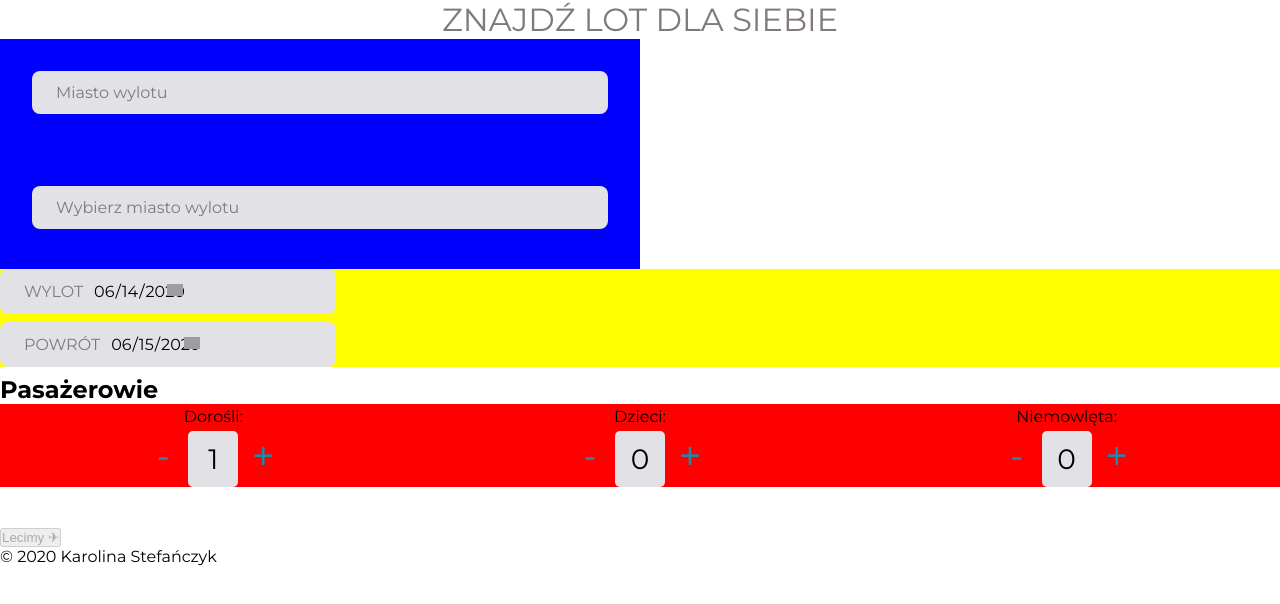
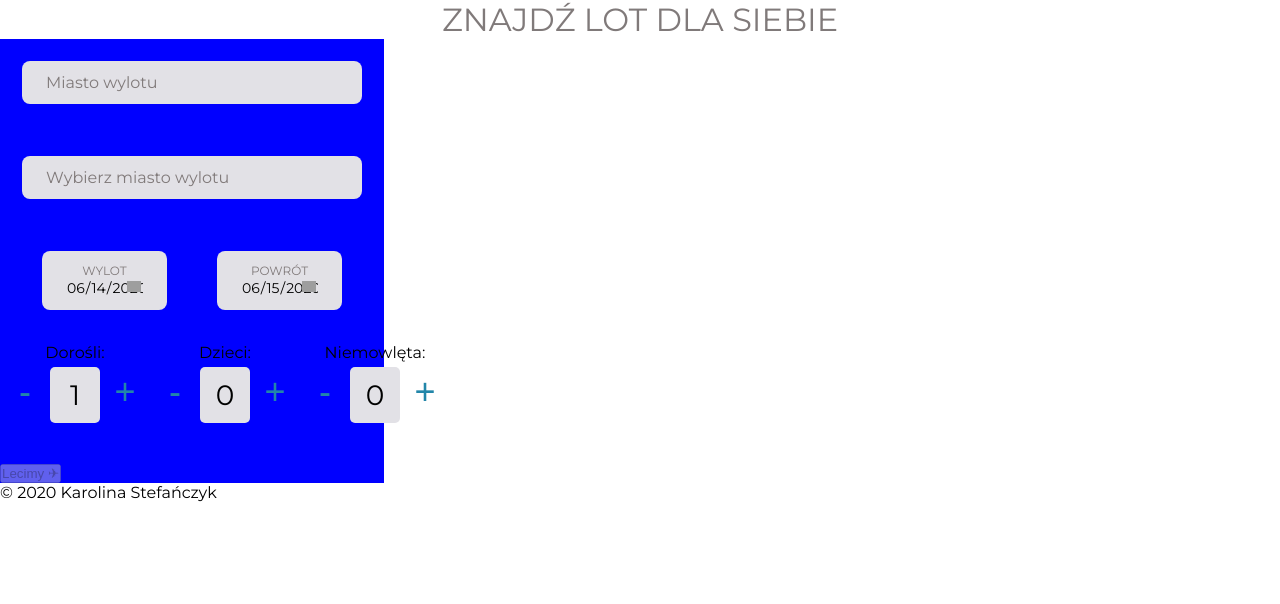
Before and after one commit to karolina-S/flightApp, an Angular app: page /main-page in a window 1280 px wide. Shown: the top 604 px of the page. Built offline with nearby package versions, Linux system fonts and the light colour scheme.

Commit message:
Initializing ghpages

```diff
--- a/src/app/main-page/main-page.component.html
+++ b/src/app/main-page/main-page.component.html
@@ -45,6 +45,7 @@
         </div>
       </div>
     </div>
+
     <div class="date__wrapper">
       <div class="date">
         <div class="date__container">
@@ -57,7 +58,6 @@
         </div>
       </div>
     </div>
-    <h2 class="passengers__label">Pasażerowie</h2>
     <div class="passengers-container">
       <div class="passengers-container__item">
         <p class="passengers-name">Dorośli:</p>
--- a/src/app/main-page/main-page.component.scss
+++ b/src/app/main-page/main-page.component.scss
@@ -9,17 +9,14 @@ label {
   cursor: pointer;
 }
 
-.form-container {
-  display: flex;
-
+.form {
+  width: 30vw;
+  background-color: #00f;
 }
 
 .cities-container {
-  padding: 32px;
-  display: flex;
-  flex-direction: column;
-  width: 50vw;
-  background-color: #00f;
+  padding: 22px;
+  width: 30vw;
 
   &__item {
     padding: 12px 24px;
@@ -50,7 +47,6 @@ label {
     }
   }
 
-
   &__item-group {
     background-color: #e2e1e6;
     color: #807a7a;
@@ -78,33 +74,51 @@ label {
   display: block;
   overflow-y: scroll;
   pointer-events: auto;
+  z-index: 1;
 }
 
 .date {
+  display: flex;
+  justify-content: space-evenly;
+
   &__container {
-    width: 336px;
+    display: flex;
+    flex-direction: column;
+    justify-content: space-evenly;
+    width: 100%;
+    align-items: center;
+    font-size: 12px;
     background-color: #e2e1e6;
     padding: 12px 24px;
     border-radius: 8px;
     margin-bottom: 8px;
     color: #807a7a;
+
+    &:nth-child(1) {
+      margin-right: 50px;
+    }
   }
 
   &__wrapper {
-    background-color: #ff0;
+    // background-color: #ff0;
+    width: 30vw;
+    display: flex;
+    padding: 22px;
+    justify-content: space-evenly;
+
   }
 
   &__label {
     text-transform: uppercase;
+    text-align: center;
   }
 
   &__input {
     cursor: pointer;
     border: none;
     background-color: transparent;
-    font-size: 16px;
+    font-size: 14px;
     font-family: 'Montserrat', sans-serif;
-    margin-left: 10px;
 
     &:focus {
       outline: none;
@@ -124,9 +138,9 @@ label {
 
 .passengers-container {
   display: flex;
-  background-color: #f00;
   justify-content: space-around;
   margin-bottom: 5vh;
+  width: 30vw;
 }
 
 .passengers-container__counter {
```
